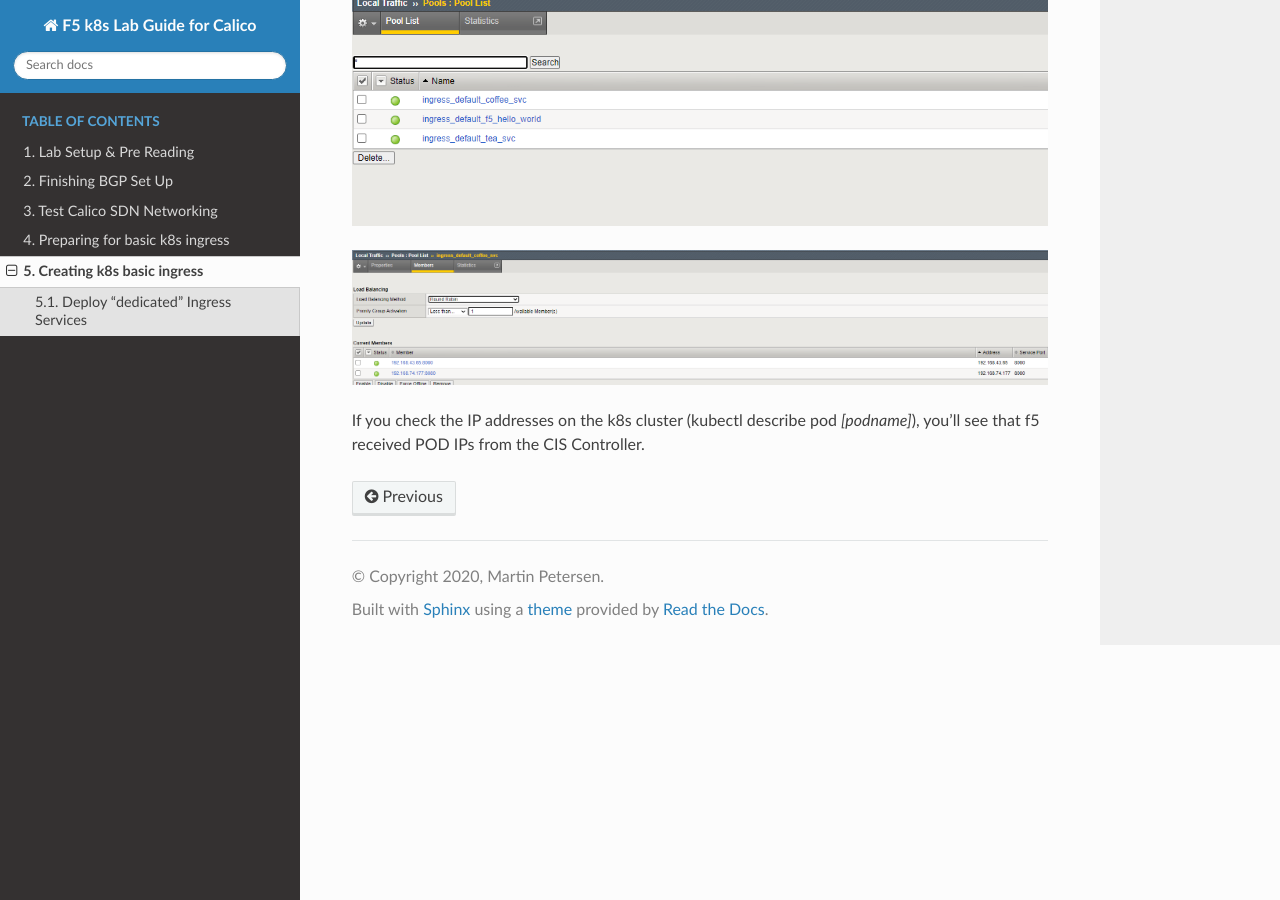
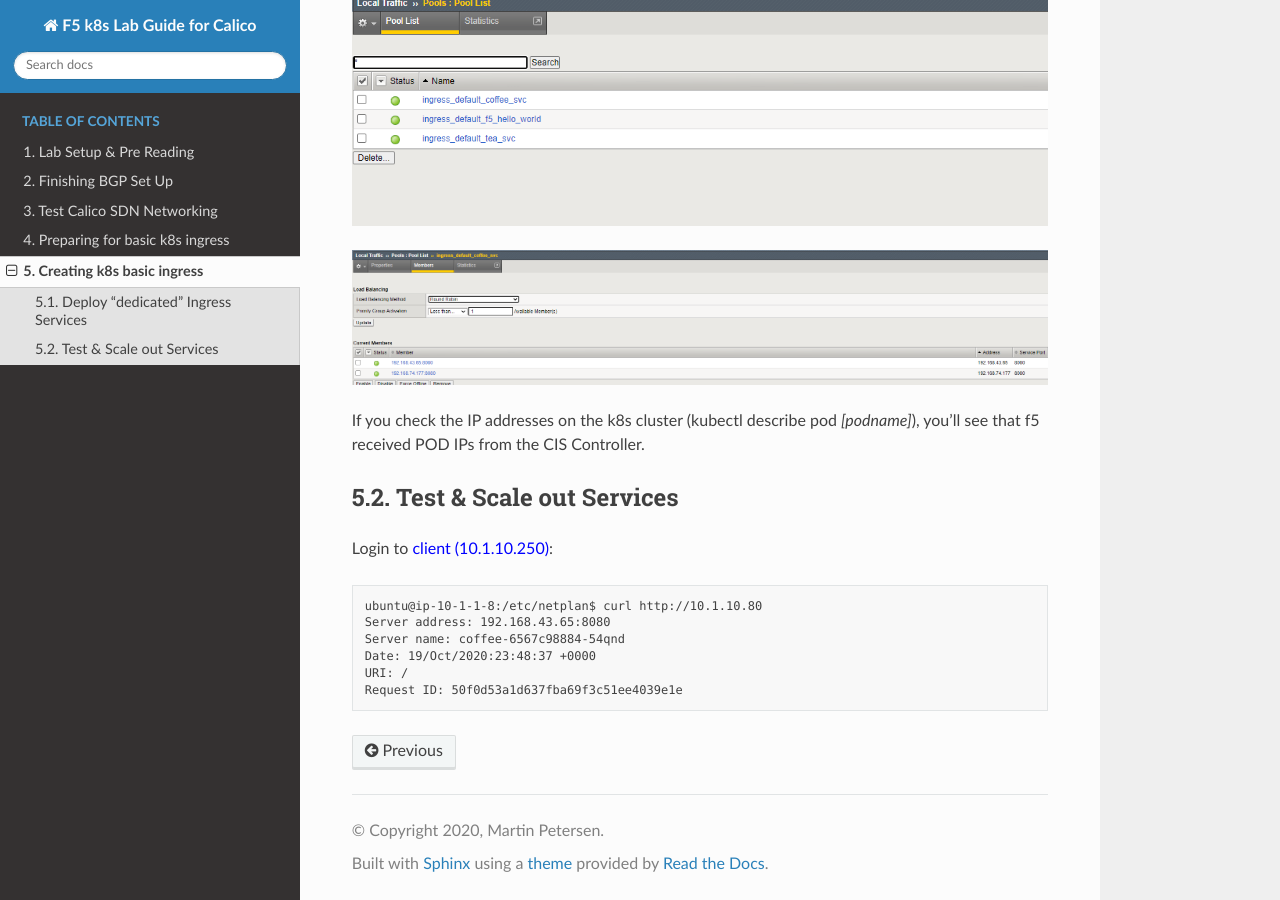
Before and after one commit to de1chk1nd/F5k8sCalicoLab, a Sphinx documentation site: the page built from docs/source/k8s_basic_ingress_service.rst, in a window 1280 px wide and 900 px high, scrolled down 851 px. Built offline with Sphinx 7.4.7 and the Read the Docs theme 2.0.0, drawn with Linux system fonts in a browser that asks for light colours.

Commit message:
bigip curl

```diff
--- a/docs/source/k8s_basic_ingress_service.rst
+++ b/docs/source/k8s_basic_ingress_service.rst
@@ -63,6 +63,18 @@
 If you check the IP addresses on the k8s cluster (kubectl describe pod *[podname]*), you'll see that f5 received POD IPs from the CIS Controller.
 
 
+Test & Scale out Services
+-------------------------
+
+Login to :blue:`client (10.1.10.250)`::
+
+    ubuntu@ip-10-1-1-8:/etc/netplan$ curl http://10.1.10.80
+    Server address: 192.168.43.65:8080
+    Server name: coffee-6567c98884-54qnd
+    Date: 19/Oct/2020:23:48:37 +0000
+    URI: /
+    Request ID: 50f0d53a1d637fba69f3c51ee4039e1e
+
 
 .. toctree::
    :maxdepth: 2
```
